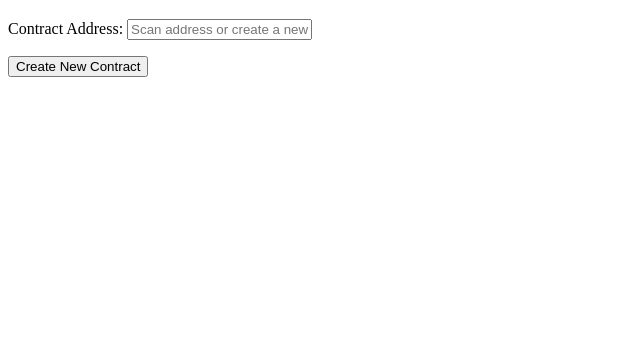
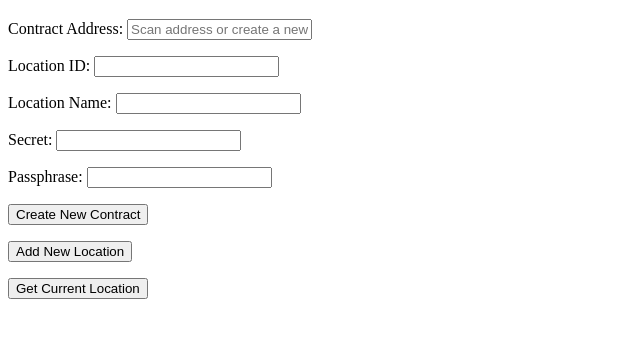
Before and after one commit to BrianSchroer/blockchain-fundamentals, a website: page foodsafe/app/index.html in a window 1280 px wide. Shown: the part 61-398 px from the top of the page, without its empty margins (0-640 px from the left). Drawn offline with Linux system fonts and the light colour scheme; files whose address does not match are found by name.

Commit message:
Completed FoodSafe code

```diff
--- a/foodsafe/app/index.html
+++ b/foodsafe/app/index.html
@@ -16,7 +16,39 @@
   </div>
 
   <div style="margin-top: 1em">
+    <label for="locationId">Location ID:</label>
+    <input type="text" id="locationId" />
+  </div>
+
+  <div style="margin-top: 1em">
+    <label for="locationName">Location Name:</label>
+    <input type="text" id="locationName" />
+  </div>
+
+  <div style="margin-top: 1em">
+    <label for="secret">Secret:</label>
+    <input type="text" id="secret" />
+  </div>
+
+  <div style="margin-top: 1em">
+    <label for="passPhrase">Passphrase:</label>
+    <input type="text" id="passPhrase" />
+  </div>
+
+  <div style="margin-top: 1em">
     <button id="createContract" onclick="App.createContract()">Create New Contract</button>
+  </div>
+
+  <div style="margin-top: 1em">
+    <button id="addNewLocation" onclick="App.addNewLocation()">Add New Location</button>
+  </div>
+
+  <div style="margin-top: 1em">
+    <button id="getCurrentLocation" onclick="App.getCurrentLocation()">Get Current Location</button>
+  </div>
+
+  <div style="margin-top: 1em">
+    <span id="message" />
   </div>
 </body>
 
--- a/foodsafe/app/javascripts/app.js
+++ b/foodsafe/app/javascripts/app.js
@@ -1,6 +1,7 @@
 import '../stylesheets/app.css';
 import { default as Web3 } from 'web3';
 import { default as contract } from 'truffle-contract';
+import { default as CryptoJS } from 'crypto-js';
 import './browser-solc.js';
 
 var accounts;
@@ -30,10 +31,9 @@ window.App = {
       // FoodSafe.sol contents without line breaks:
       var foodSafeSource = "pragma solidity ^0.4.17; contract FoodSafe { struct Location { string name; uint locationId; uint previousLocationId; uint timestamp; string secret; } mapping(uint => Location) Trail; uint8 TrailCount = 0; function addNewLocation(uint locationId, string name, string secret) public { Location memory newLocation; newLocation.name = name; newLocation.locationId = locationId; newLocation.timestamp = now; newLocation.secret = secret; if (TrailCount > 0) { newLocation.previousLocationId = Trail[TrailCount - 1].locationId; } Trail[TrailCount] = newLocation; TrailCount++; } function getTrailCount() public view returns(uint8) { return TrailCount; } function getLocation(uint8 trailNumber) public view returns(string, uint, uint, uint, string) { return (Trail[trailNumber].name, Trail[trailNumber].locationId, Trail[trailNumber].previousLocationId, Trail[trailNumber].timestamp, Trail[trailNumber].secret); } } ";
 
-      // Get a list of all possible solc versions so we can paste one appropriate for the foodSafeSource pragma
+      // Get a list of all possible solc versions/releases so we can paste one appropriate for the foodSafeSource pragma
       // into the BrowserSolc.loadVersion call below...
       // BrowserSolc.getVersions(function (soljsonSources, soljsonReleases) {
-      //   console.log(soljsonSources);
       //   console.log(soljsonReleases);
       // });
 
@@ -48,6 +48,9 @@ window.App = {
   },
 
   createContract: function () {
+    var message = document.getElementById('message');
+    message.innerText = 'attempting new contract...';
+
     foodSafeContract.new(
       '',
       {
@@ -56,17 +59,94 @@ window.App = {
         gas: 3000000
       },
       function (error, deployedContract) {
+        // The callback can be called twice - before and after mining
+        if (error) {
+          message.innerText = error;
+          return;
+        }
+
         if (deployedContract.address) {
           document.getElementById('contractAddress').value = deployedContract.address;
+          message.innerText = 'Contract successfully mined. Address: ' + deployedContract.address;
+          return;
         }
+
+        document.getElementById('contractAddress').value = '';
+        console.log('deployedContract', deployedContract);
+        message.innerText = 'Contract transaction send: TransactionHash: ' + deployedContract.transactionHash + ' - waiting for mining...';
       }
     );
+  },
+
+  addNewLocation: function () {
+    document.getElementById('message').innerText = 'adding new location...';
+
+    var locationId = document.getElementById('locationId').value;
+    var locationName = document.getElementById('locationName').value;
+    var secret = document.getElementById('secret').value;
+    var passPhrase = document.getElementById('passPhrase').value;
+    var encryptedSecret = CryptoJS.AES.encrypt(secret, passPhrase).toString();
+
+    var contractAddress = document.getElementById('contractAddress').value;
+    var deployedFoodSafe = foodSafeContract.at(contractAddress);
+
+    deployedFoodSafe.addNewLocation(locationId, locationName, encryptedSecret, function (error) {
+      if (error) {
+        console.error(error);
+        document.getElementById('message').innerText = error;
+        return;
+      }
+
+      document.getElementById('message').innerText = 'addNewLocation was called';
+    });
+  },
+
+  getCurrentLocation: function () {
+    document.getElementById('message').innerText = 'getting current location...';
+
+    var passPhrase = document.getElementById('passPhrase').value;
+
+    var contractAddress = document.getElementById('contractAddress').value;
+    var deployedFoodSafe = foodSafeContract.at(contractAddress);
+
+    document.getElementById('message').innerText = 'getting trail count...';
+
+    deployedFoodSafe.getTrailCount.call(function (error, trailCount) {
+      if (error) {
+        console.error(error);
+        document.getElementById('message').innerText = error;
+        return;
+      }
+
+      var index = trailCount.toNumber() - 1;
+      if (index < 0) {
+        document.getElementById('message').innerText = 'No location found.';
+        return;
+      }
+
+      document.getElementById('message').innerText = 'getting location[' + index + ']...';
+
+      deployedFoodSafe.getLocation.call(index, function (error, returnValues) {
+        if (error) {
+          console.error(error);
+          document.getElementById('message').innerText = error;
+          return;
+        }
+
+        console.log(returnValues);
+
+        document.getElementById('locationName').value = returnValues[0];
+        document.getElementById('locationId').value = returnValues[1];
+        document.getElementById('secret').value = CryptoJS.AES.decrypt(returnValues[4], passPhrase).toString();
+      });
+    });
   }
+
 };
 
 window.addEventListener('load', function () {
   if (typeof web3 !== 'undefined') {
-    console.warn("Using web3 detected from external source. If you find that your accounts don't appear or you have 0 MetaCoin, ensure you've configured that source properly. If using MetaMask, see the following link. Feel free to delete this warning. :) http://truffleframework.com/tutorials/truffle-and-metamask")
+    console.warn("Using web3 detected from external source. If you find that your accounts don't appear, ensure you've configured that source properly. If using MetaMask, see the following link. Feel free to delete this warning. :) http://truffleframework.com/tutorials/truffle-and-metamask")
     window.web3 = new Web3(web3.currentProvider);
   } else {
     console.warn("No web3 detected. Falling back to http://localhost:8545. You should remove this fallback when you deploy live, as it's inherently insecure. Consider switching to Metamask for development. More info here: http://truffleframework.com/tutorials/truffle-and-metamask");
```
